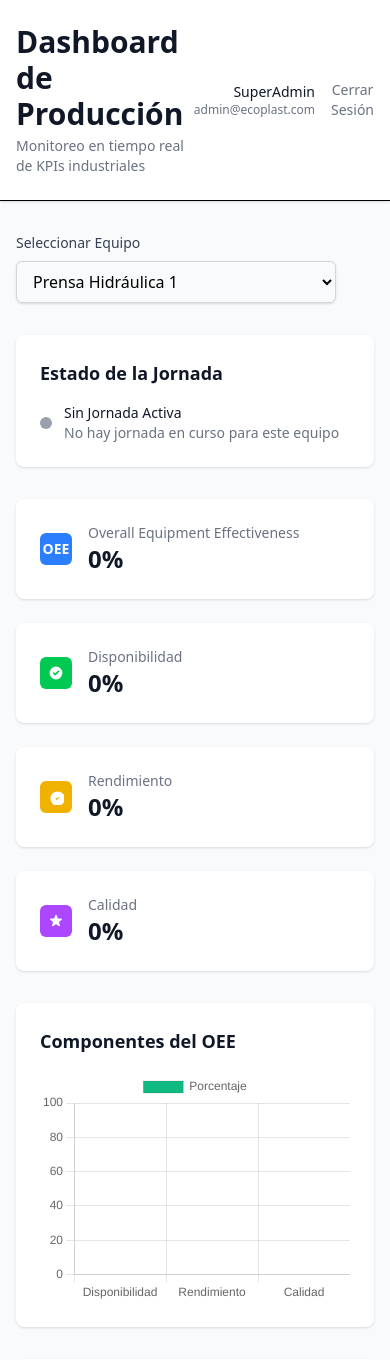
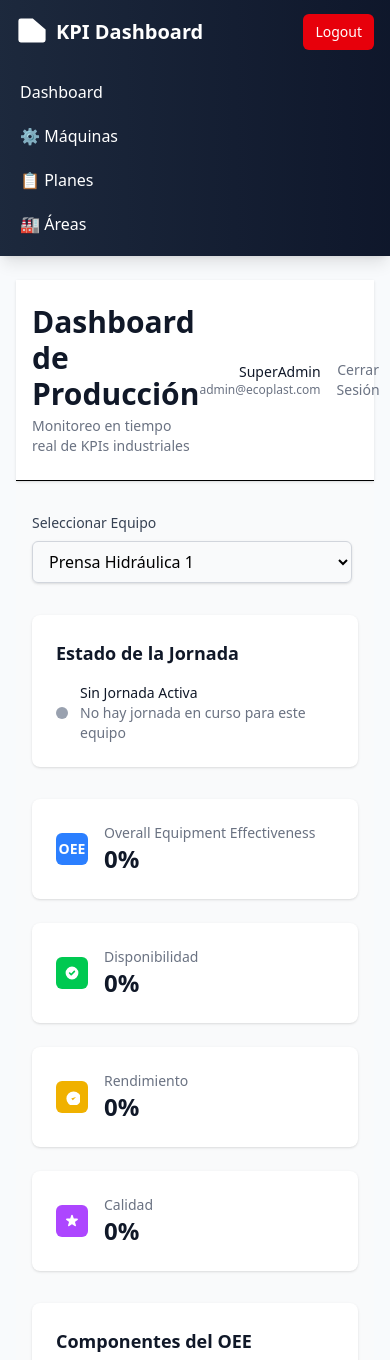
Before and after one commit to douglasDFH/kpi-dashboard, a Laravel app: page /dashboard in a window 390 px wide. Shown: the top 1360 px of the page. Run offline with Laravel 12, Linux system fonts and the light colour scheme; a user stored in the database is signed in; data comes from the database, SQL or seed files in the repository; tables that the repository leaves empty hold one stand-in row (values such as "Sample post"); style sheets or scripts are compiled from the project's sources; parts of the project's set-up code (start-up, migrations or seed data) failed here and were passed over.

Commit message:
feat: agregar navbar componente y actualizar layout
- Crear componente x-navbar con navegación responsiva
- Menú contextual según rol (Admin, Supervisor)
- Mostrar datos del usuario autenticado
- Incluir botón de logout
- Actualizar x-layouts.app para incluir navbar
- Agregar soporte para mensajes flash (success, error, info)
- Background gris para mejor contraste
- Navbar con gradiente oscuro y menús desplegables

```diff
--- a/resources/views/components/layouts/app.blade.php
+++ b/resources/views/components/layouts/app.blade.php
@@ -17,8 +17,14 @@
     <!-- Alpine.js -->
     <script defer src="https://unpkg.com/alpinejs@3.x.x/dist/cdn.min.js"></script>
 </head>
-<body class="antialiased">
-    {{ $slot }}
+<body class="antialiased bg-slate-50">
+    <!-- Navbar -->
+    <x-navbar />
+
+    <!-- Main Content -->
+    <main class="max-w-7xl mx-auto py-6 px-4 sm:px-6 lg:px-8">
+        {{ $slot }}
+    </main>
 
     <!-- Flash Messages -->
     @if (session('success'))
@@ -34,5 +40,12 @@
             {{ session('error') }}
         </div>
     @endif
+
+    @if (session('info'))
+        <div x-data="{ show: true }" x-show="show" x-transition x-init="setTimeout(() => show = false, 4000)"
+             class="fixed bottom-4 right-4 bg-blue-500 text-white px-6 py-3 rounded-lg shadow-lg z-50">
+            {{ session('info') }}
+        </div>
+    @endif
 </body>
 </html>
--- /dev/null
+++ b/resources/views/components/navbar.blade.php
@@ -0,0 +1,117 @@
+@php
+    $user = Auth::user();
+    $isAdmin = $user->hasRole('admin') || $user->hasRole('superadmin');
+    $isSupervisor = $user->hasRole('supervisor');
+@endphp
+
+<nav class="bg-gradient-to-r from-slate-800 to-slate-900 text-white shadow-lg">
+    <div class="max-w-7xl mx-auto px-4 sm:px-6 lg:px-8">
+        <div class="flex justify-between items-center h-16">
+            <!-- Logo -->
+            <div class="flex items-center">
+                <a href="{{ route('dashboard') }}" class="flex items-center space-x-2 hover:text-blue-400 transition">
+                    <svg class="w-8 h-8" fill="currentColor" viewBox="0 0 20 20">
+                        <path d="M10.5 1.5H3a1.5 1.5 0 00-1.5 1.5v12a1.5 1.5 0 001.5 1.5h14a1.5 1.5 0 001.5-1.5V8.5"/>
+                        <path stroke="currentColor" stroke-width="2" d="M10 6v8M6 10h8"/>
+                    </svg>
+                    <span class="text-xl font-bold">KPI Dashboard</span>
+                </a>
+            </div>
+
+            <!-- Menu Principal -->
+            <div class="hidden md:flex items-center space-x-1">
+                <!-- Dashboard -->
+                <a href="{{ route('dashboard') }}"
+                   class="px-3 py-2 rounded-md text-sm font-medium hover:bg-slate-700 transition {{ request()->routeIs('dashboard') ? 'bg-blue-600' : '' }}">
+                    <span class="flex items-center space-x-1">
+                        <svg class="w-4 h-4" fill="currentColor" viewBox="0 0 20 20">
+                            <path d="M3 4a1 1 0 011-1h12a1 1 0 011 1v2a1 1 0 01-1 1H4a1 1 0 01-1-1V4z"/>
+                            <path d="M3 10a1 1 0 011-1h12a1 1 0 011 1v6a1 1 0 01-1 1H4a1 1 0 01-1-1v-6z"/>
+                        </svg>
+                        <span>Dashboard</span>
+                    </span>
+                </a>
+
+                @if($isSupervisor)
+                    <!-- Jornadas (Supervisor) -->
+                    <div class="relative group">
+                        <button class="px-3 py-2 rounded-md text-sm font-medium hover:bg-slate-700 transition flex items-center space-x-1">
+                            <svg class="w-4 h-4" fill="currentColor" viewBox="0 0 20 20">
+                                <path d="M5.5 13a3.5 3.5 0 01-.369-6.98 4 4 0 117.753-1.3A4.5 4.5 0 1113.5 13H11V9.413l1.293 1.293a1 1 0 001.414-1.414l-3-3a1 1 0 00-1.414 0l-3 3a1 1 0 001.414 1.414L9 9.414V13H5.5z"/>
+                            </svg>
+                            <span>Operaciones</span>
+                        </button>
+                        <div class="absolute left-0 mt-2 w-48 bg-slate-700 rounded-md shadow-lg opacity-0 invisible group-hover:opacity-100 group-hover:visible transition-all duration-200 z-50">
+                            <a href="{{ route('supervisor.jornadas.index') }}" class="block px-4 py-2 text-sm hover:bg-slate-600 first:rounded-t-md">
+                                📊 Jornadas
+                            </a>
+                            <a href="{{ route('supervisor.mantenimiento.index') }}" class="block px-4 py-2 text-sm hover:bg-slate-600 last:rounded-b-md">
+                                🔧 Mantenimiento
+                            </a>
+                        </div>
+                    </div>
+                @endif
+
+                @if($isAdmin)
+                    <!-- Admin (Admin) -->
+                    <div class="relative group">
+                        <button class="px-3 py-2 rounded-md text-sm font-medium hover:bg-slate-700 transition flex items-center space-x-1">
+                            <svg class="w-4 h-4" fill="currentColor" viewBox="0 0 20 20">
+                                <path fill-rule="evenodd" d="M11.3 1.046A1 1 0 0112 2v5h4a1 1 0 01.82 1.573l-7 10A1 1 0 018 17v-5H4a1 1 0 01-.82-1.573l7-10a1 1 0 011.12-.381zM14.6 7H12V4.6L9.4 10H12v2.4l2.6-5.4z"/>
+                            </svg>
+                            <span>Administración</span>
+                        </button>
+                        <div class="absolute left-0 mt-2 w-48 bg-slate-700 rounded-md shadow-lg opacity-0 invisible group-hover:opacity-100 group-hover:visible transition-all duration-200 z-50">
+                            <a href="{{ route('admin.maquinas.index') }}" class="block px-4 py-2 text-sm hover:bg-slate-600 first:rounded-t-md">
+                                ⚙️ Máquinas
+                            </a>
+                            <a href="{{ route('admin.planes.index') }}" class="block px-4 py-2 text-sm hover:bg-slate-600">
+                                📋 Planes Producción
+                            </a>
+                            <a href="{{ route('admin.areas.index') }}" class="block px-4 py-2 text-sm hover:bg-slate-600 last:rounded-b-md">
+                                🏭 Áreas
+                            </a>
+                        </div>
+                    </div>
+                @endif
+            </div>
+
+            <!-- Usuario + Logout -->
+            <div class="flex items-center space-x-4">
+                <div class="hidden sm:block text-right">
+                    <p class="text-sm font-medium">{{ Auth::user()->name }}</p>
+                    <p class="text-xs text-slate-400">
+                        @if(Auth::user()->role)
+                            {{ Auth::user()->role->display_name }}
+                        @else
+                            Usuario
+                        @endif
+                    </p>
+                </div>
+
+                <form method="POST" action="{{ route('logout') }}" class="inline">
+                    @csrf
+                    <button type="submit" class="px-3 py-2 rounded-md text-sm font-medium bg-red-600 hover:bg-red-700 transition">
+                        Logout
+                    </button>
+                </form>
+            </div>
+        </div>
+    </div>
+
+    <!-- Mobile Menu (Burger) -->
+    <div class="md:hidden px-2 pt-2 pb-3 space-y-1">
+        <a href="{{ route('dashboard') }}" class="block px-3 py-2 rounded-md text-base font-medium hover:bg-slate-700">Dashboard</a>
+
+        @if($isSupervisor)
+            <a href="{{ route('supervisor.jornadas.index') }}" class="block px-3 py-2 rounded-md text-base font-medium hover:bg-slate-700">📊 Jornadas</a>
+            <a href="{{ route('supervisor.mantenimiento.index') }}" class="block px-3 py-2 rounded-md text-base font-medium hover:bg-slate-700">🔧 Mantenimiento</a>
+        @endif
+
+        @if($isAdmin)
+            <a href="{{ route('admin.maquinas.index') }}" class="block px-3 py-2 rounded-md text-base font-medium hover:bg-slate-700">⚙️ Máquinas</a>
+            <a href="{{ route('admin.planes.index') }}" class="block px-3 py-2 rounded-md text-base font-medium hover:bg-slate-700">📋 Planes</a>
+            <a href="{{ route('admin.areas.index') }}" class="block px-3 py-2 rounded-md text-base font-medium hover:bg-slate-700">🏭 Áreas</a>
+        @endif
+    </div>
+</nav>
```
